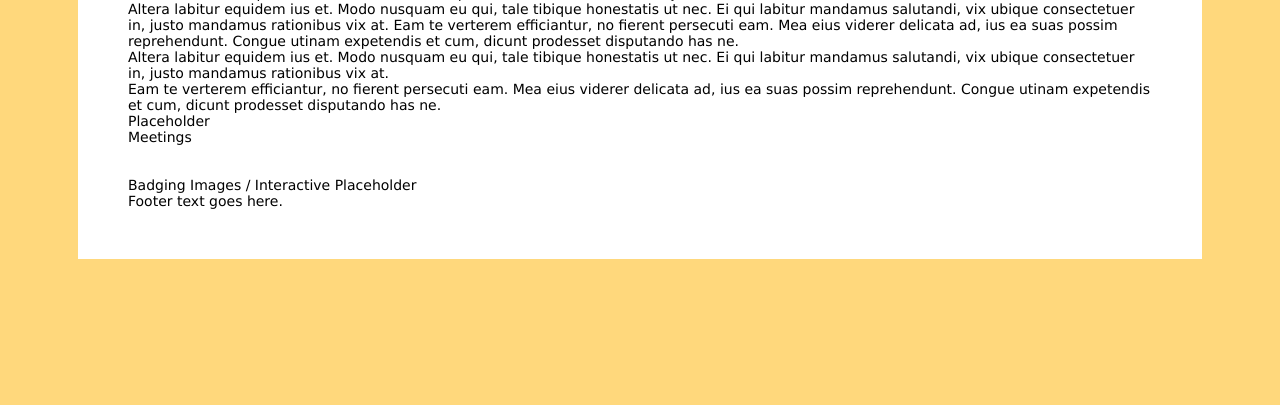
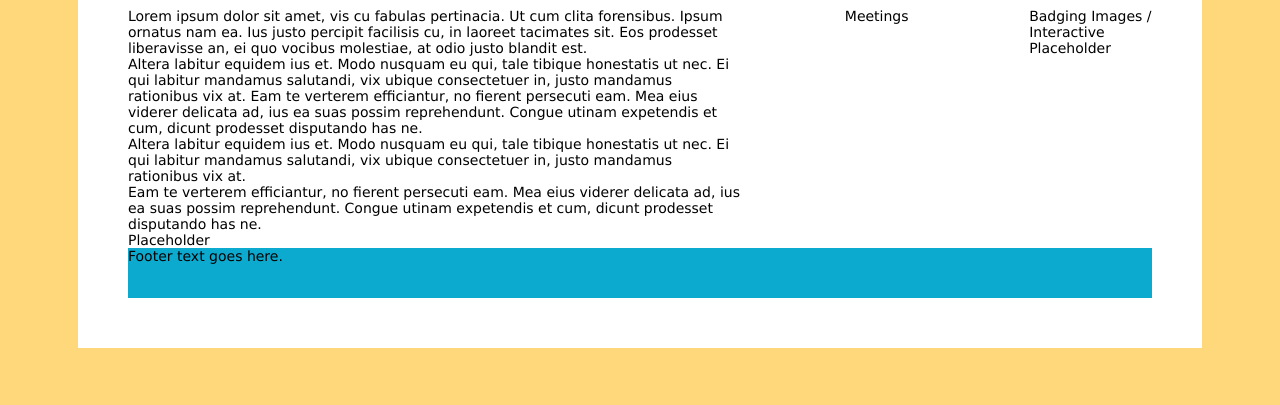
Before and after one commit to joberst/focal, a Node server app: page / in a window 1280 px wide. Shown: the part 395-800 px from the top of the page. Run offline with Node 20, Linux system fonts and the light colour scheme; some libraries are stand-ins or nearby versions.

Commit message:
added css layout

```diff
--- a/public/stylesheets/style.css
+++ b/public/stylesheets/style.css
@@ -1,7 +1,7 @@
 @import url("http://fonts.googleapis.com/css?family=Bree+Serif|Merriweather:400,300,700,900");
 @import url("http://maxcdn.bootstrapcdn.com/font-awesome/4.3.0/css/font-awesome.min.css");
 
-/********************************************
+/********************
 Color Guide
 *********************
 017C99 - Dark Blue
@@ -13,17 +13,18 @@ FFD87C - Light Yellow
 a3a3a4 - M id Gray
 e1e1e1 - Light Gray
 *********************
+
+*********************
 Styles
 *********************
-0.  Rest
+0. Reset
 1. Universal Styles
 2. Header and Nav Styles
 3. Main Body Styles
 4. Sidebar Styles
 5. Footer Styles
 6. Other
-********************************************/
-
+*********************/
 
 /* ------------------
 ---------------------
@@ -73,8 +74,6 @@ table {
 	border-collapse: collapse;
 	border-spacing: 0;
 }
-
-
 /* ------------------
 ---------------------
 1. Universal Styles
@@ -84,66 +83,66 @@ html {
 	background: #FFD87C;
 }
 
-body {
-	width: 80%;
-	margin: 0 auto;
-	background: white;
-}
-
 /* ------------------
 ---------------------
 2. Header and Nav Styles
 ---------------------
 -------------------*/
-
 header {
 	height: 300px;
 	margin-bottom: 1em;
 	background: #93D2E1;
-	}
-
+}
 nav {
 	height: 25px;
 	margin-bottom: 1em;
-	background: #EFF1F1;
-	}
-
-
+	background: white;
+}
 
 /* ------------------
 ---------------------
 3. Main Body Styles
 ---------------------
 -------------------*/
-
 body {
-  padding: 50px;
-  font: 14px "Lucida Grande", Helvetica, Arial, sans-serif;
+  	padding: 50px;
+  	font: 14px "Lucida Grande", Helvetica, Arial, sans-serif;
+  	width: 80%;
+  	margin: 0 auto;
+	background: white;
 }
-
+article {
+	float: left;
+	width: 60%;
+}
 
 /* ------------------
 ---------------------
 4. Sidebar Styles
 ---------------------
 -------------------*/
-
+aside {
+	float: right;
+	width: 30%;
+}
 
 /* ------------------
 ---------------------
 5. Footer Styles
 ---------------------
 -------------------*/
-
+footer {
+	clear: both;
+	margin-top: 50em;
+	height: 50px;
+	background: #0CAACF;
+}
 
 /* ------------------
 ---------------------
 6. Other
 ---------------------
 -------------------*/
-
-
-
 a {
   color: #00B7FF;
 }
--- a/views/about.ejs
+++ b/views/about.ejs
@@ -3,15 +3,17 @@
   <head><% include partials/template/head.ejs %></head>
   <body>
   	<% include partials/template/header.ejs %>
+    <% include partials/template/nav.ejs %>
+
     <!-- <h1><%= title %></h1>
     <p>Welcome to <%= title %></p> -->
 
     <section class="layout">
-    	<div class="primary">
+    	<article class="primary">
     		<% include partials/content/whatisfocal.ejs %>
         <% include partials/content/getconnected.ejs %>
         <% include partials/content/whoshouldcome.ejs %>
-    	</div><!-- primary -->
+    	</article><!-- primary -->
     	<aside class="secondary">
     		<% include partials/content/meetings.ejs %>
         <% include partials/content/badges.ejs %>
--- a/views/index.ejs
+++ b/views/index.ejs
@@ -3,15 +3,16 @@
   <head><% include partials/template/head.ejs %></head>
   <body>
   	<% include partials/template/header.ejs %>
+    <% include partials/template/nav.ejs %>
     <!-- <h1><%= title %></h1>
     <p>Welcome to <%= title %></p> -->
 
     <section class="layout">
-    	<div class="primary">
+    	<article class="primary">
     		<% include partials/content/whatisfocal.ejs %>
         <% include partials/content/getconnected.ejs %>
         <% include partials/content/whoshouldcome.ejs %>
-    	</div><!-- primary -->
+    	</article><!-- primary -->
     	<aside class="secondary">
     		<% include partials/content/meetings.ejs %>
         <% include partials/content/badges.ejs %>
--- a/views/partials/template/footer.ejs
+++ b/views/partials/template/footer.ejs
@@ -1,5 +1,5 @@
 <footer>
-<section class="layout">
-	<p> Footer text goes here.</p>
-</section><!-- layout -->
+	<section class="layout">
+		<p> Footer text goes here.</p>
+	</section><!-- layout -->
 </footer><!-- footer -->
--- a/views/partials/template/header.ejs
+++ b/views/partials/template/header.ejs
@@ -9,12 +9,5 @@
 		</section><!-- layout -->
 	</div><!--hero -->
 
-	<div class="nav">
-		<section class="layout">
-			<ul class="nav">
-				<li><a href="/"><i class="icon-home"> Home</a></li>
-				<li><a href="/about">About</a></li>
-			</ul><!-- nav -->
-		</section><!-- layout -->
-	</div><!--nav -->
+
 </header>
--- /dev/null
+++ b/views/partials/template/nav.ejs
@@ -0,0 +1,10 @@
+<nav>
+	<div class="nav">
+		<section class="layout">
+			<ul class="nav">
+				<li><a href="/"><i class="icon-home"> Home</a></li>
+				<li><a href="/about">About</a></li>
+			</ul><!-- nav -->
+		</section><!-- layout -->
+	</div><!--nav -->
+</nav>
```
